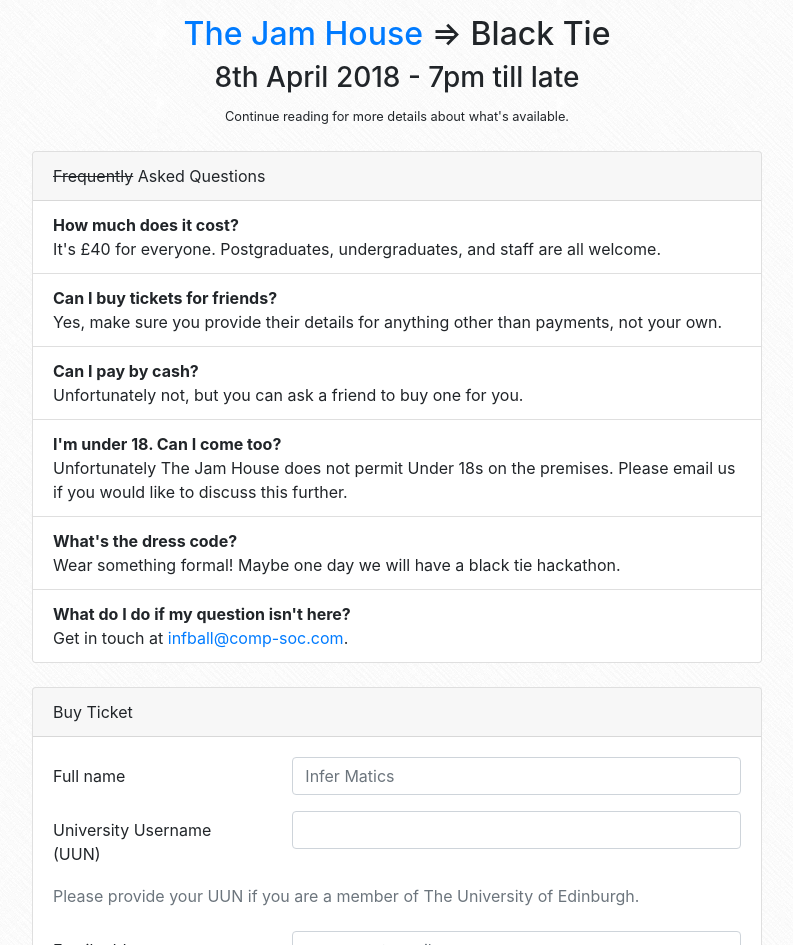
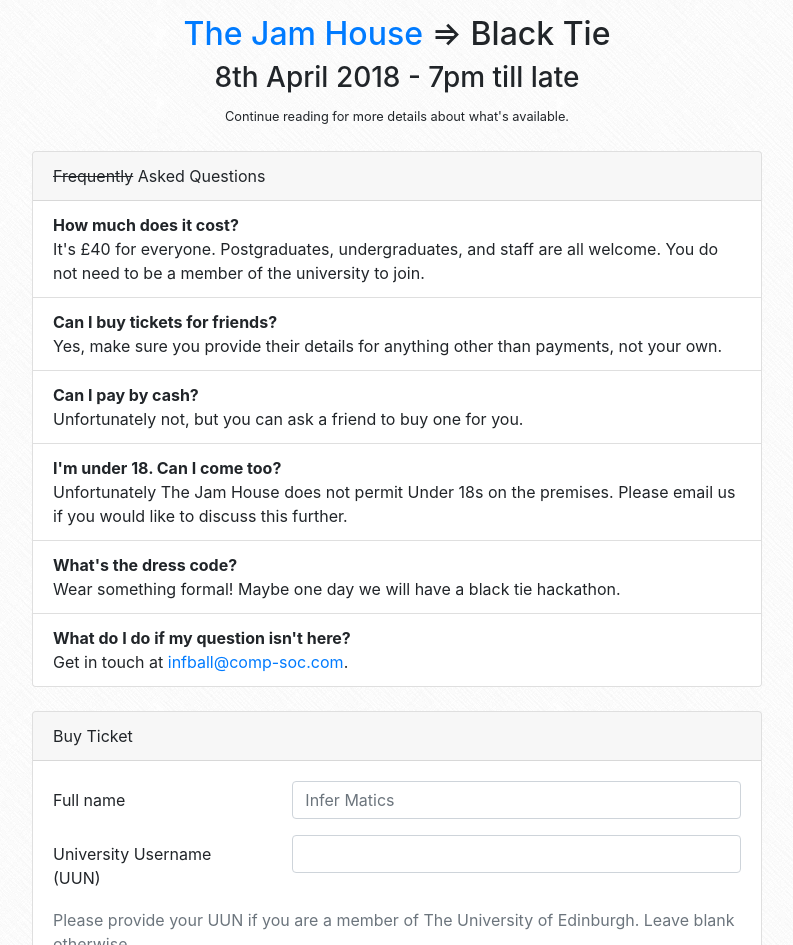
Before and after one commit to compsoc-edinburgh/website, a Jekyll site: the page built from _pages/infball.html, in a window 1280 px wide and 1400 px high. Shown: the part 400-1345 px from the top of the window, without its empty margins (243-1036 px from the left). Built offline with Jekyll 4.4.1, drawn with Linux system fonts in a browser that asks for light colours; nearby versions of some CDN libraries; some of the changed text lies outside the part shown.

Commit message:
Make it obviously that anyone can join

```diff
--- a/_includes/infball/form.html
+++ b/_includes/infball/form.html
@@ -15,7 +15,7 @@
     <div class="form-group row">
         <div class="col">
             <small id="emailHelp" class="form-text text-muted mt-0 col-form-label">
-                Please provide your UUN if you are a member of The University of Edinburgh.
+                Please provide your UUN if you are a member of The University of Edinburgh. Leave blank otherwise.
             </small>
         </div>
     </div>
--- a/_pages/infball.html
+++ b/_pages/infball.html
@@ -19,7 +19,7 @@
                     <strong>
                         How much does it cost?
                     </strong>
-                    <div>It's £40 for everyone. Postgraduates, undergraduates, and staff are all welcome.</div>
+                    <div>It's £40 for everyone. Postgraduates, undergraduates, and staff are all welcome. You do not need to be a member of the university to join.</div>
                 </li>
                 <li class="list-group-item">
                     <strong>Can I buy tickets for friends?</strong>
```
